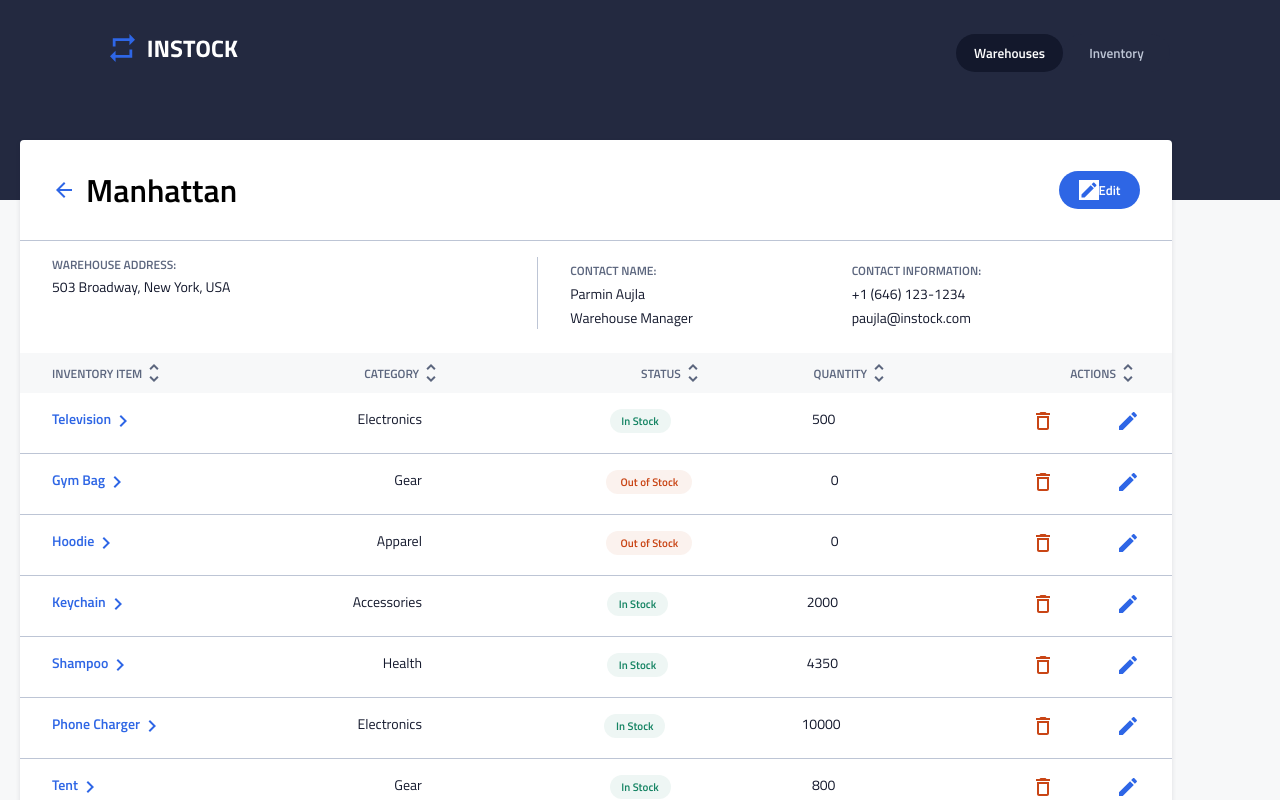
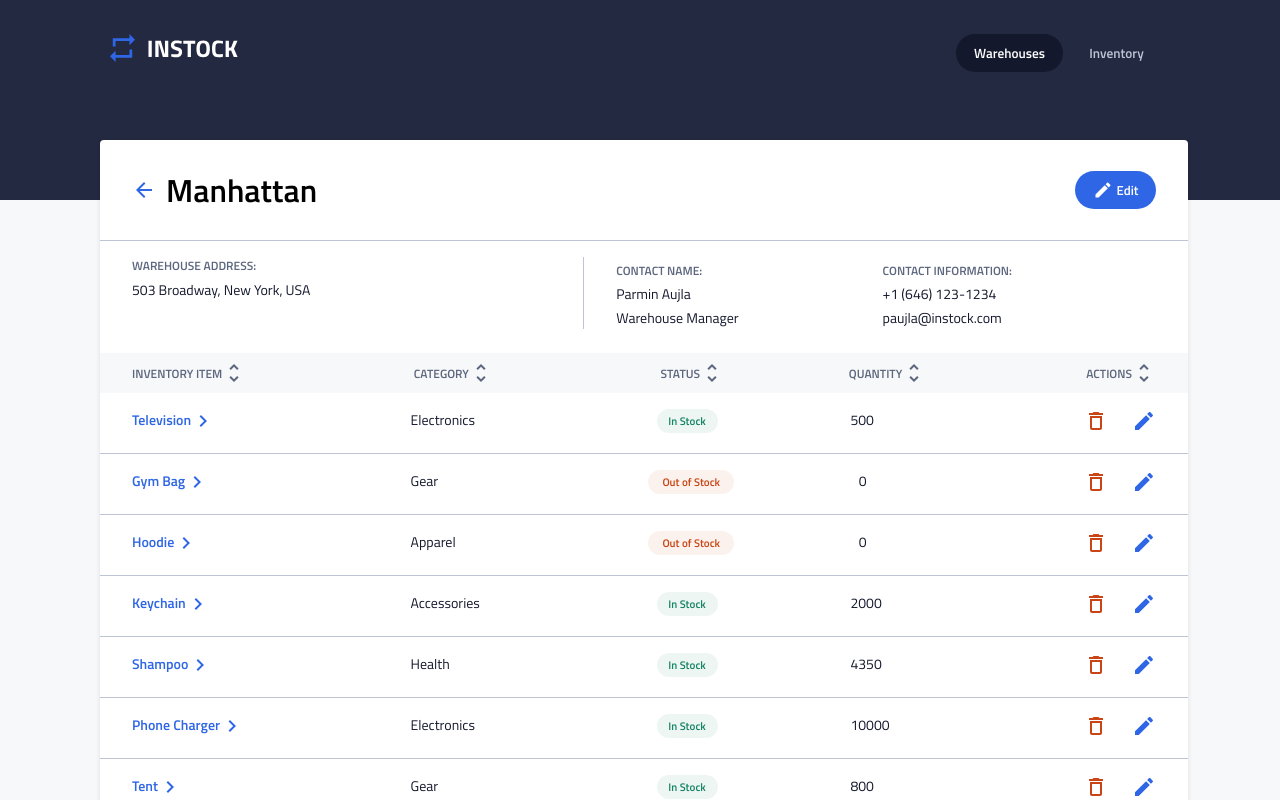
Before and after one commit to ShirinSadeghii/instock-frontend, a React (Create React App) app: page /details in a window 1280 px wide. Shown: the top 800 px of the page. Built offline with nearby package versions, Linux system fonts and the light colour scheme.

Commit message:
warehouse.jsx component and warehouse.scss fully responsive for all screen sizes

```diff
--- a/src/components/Warehouse/Warehouse.jsx
+++ b/src/components/Warehouse/Warehouse.jsx
@@ -54,7 +54,7 @@ function Warehouse() {
                         <span className='toolbar__item'>CATEGORY
                             <img src={Sort} alt='sort icon'></img>
                         </span>
-                        <span className='toolbar__item'>STATUS
+                        <span className='toolbar__item toolbar__item--width'>STATUS
                             <img src={Sort} alt='sort icon'></img>
                         </span>
                     </div>
@@ -78,13 +78,13 @@ function Warehouse() {
                                         <img src={Chevron} alt="chevron icon"></img>
                                     </span>
                                     <span className='warehouse__label warehouse__label--tablet'>CATEGORY</span>
-                                    <span className='warehouse__label-item'>{detail.category}</span>
+                                    <span className='warehouse__label-item warehouse__label-item--width'>{detail.category}</span>
                                 </div>
                                 <div className='inventory-row__container inventory-row__container2'>
                                     <span className='warehouse__label warehouse__label--tablet'>STATUS</span>
                                     <button className={`${detail.status === inStock? 'inventory-row__list-instock':'inventory-row__list-outstock'}`}>{detail.status}</button>
                                     <span className='warehouse__label warehouse__label--tablet'>QTY</span>
-                                    <span className='warehouse__label-item'>{detail.quantity}</span>
+                                    <span className='warehouse__label-item warehouse__label-item--quantity'>{detail.quantity}</span>
                                 </div>
                             </div>
                             <div className='logo__container'>
--- a/src/components/Warehouse/Warehouse.scss
+++ b/src/components/Warehouse/Warehouse.scss
@@ -7,9 +7,18 @@
     top: -60px;
     background-color: $White;
     width: 90%;
-    left: 20px;
+    left: 5%;
     border-radius: 4px;
     box-shadow: 0 2px 5px rgba(19, 24, 44, 0.1);
+
+    @include tablet {
+        left: 45px;
+    }
+
+    @include desktop {
+        width: 85%;
+        left: 100px;
+    }
 
     &__header {
         display: flex;
@@ -20,6 +29,7 @@
         @include tablet {
             padding: 0 32px;
         }
+
     }
 
     &__container {
@@ -53,7 +63,7 @@
     }
 
     &__edit-icon {
-        background-color: white;
+        filter: brightness(0) invert(1);
         @include tablet {
             height: 20px;
         }
@@ -66,6 +76,7 @@
             font-size: 13px;
             font-weight: 600;
             color: white;
+            margin-left: 4px;
 
         }
     }
@@ -120,6 +131,7 @@
 
         @include tablet {
             font-size: 12px;
+            line-height: 18px;
         }
 
         &--tablet {
@@ -135,6 +147,7 @@
 
             @include tablet {
                 font-size: 14px;
+                line-height: 22px;
             }
 
             &--blue {
@@ -142,6 +155,22 @@
                 color: $Instock-Indigo;
                 font-weight: 600;
                 margin-bottom: 20px;
+            }
+
+            &--width {
+                @include tablet{
+                    width: 20%;
+                }
+            }
+
+            &--quantity {
+                @include tablet {
+                    width: 8%;
+                }
+
+                @include desktop {
+                    width: 4%;
+                }
             }
         }
     }
@@ -225,6 +254,10 @@
         margin-top: 0;
         width: 10%;
     }
+
+    @include desktop {
+        width: 7%;
+    }
 }
 
 .contact__container {
@@ -276,7 +309,14 @@ display: none;
             display: flex;
             align-items: center;
         }
+
+        &--width {
+            @include tablet {
+                width: 14%;
+            }
+        }
     }
+
 }
 
 .edit-logo {
```
